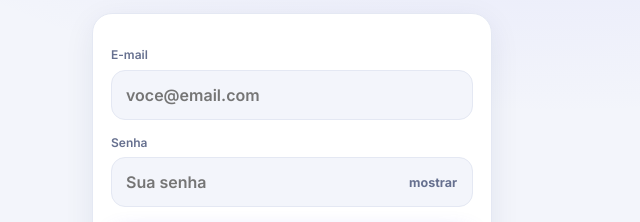
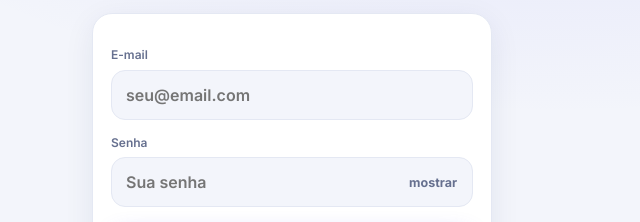
Before and after one commit to thiagopereira19/controle-financeiro, a plain HTML site: page index.html in a window 1280 px wide. Shown: the part 305-527 px from the top of the page, 473-1113 px from the left. Drawn offline with Linux system fonts and the light colour scheme.

Commit message:
placeholder do emailo

```diff
--- a/index.html
+++ b/index.html
@@ -891,7 +891,7 @@
           ><input
             id="em"
             type="email"
-            placeholder="voce@email.com"
+            placeholder="seu@email.com"
             autocomplete="email"
           />
           <label>Senha</label>
```
